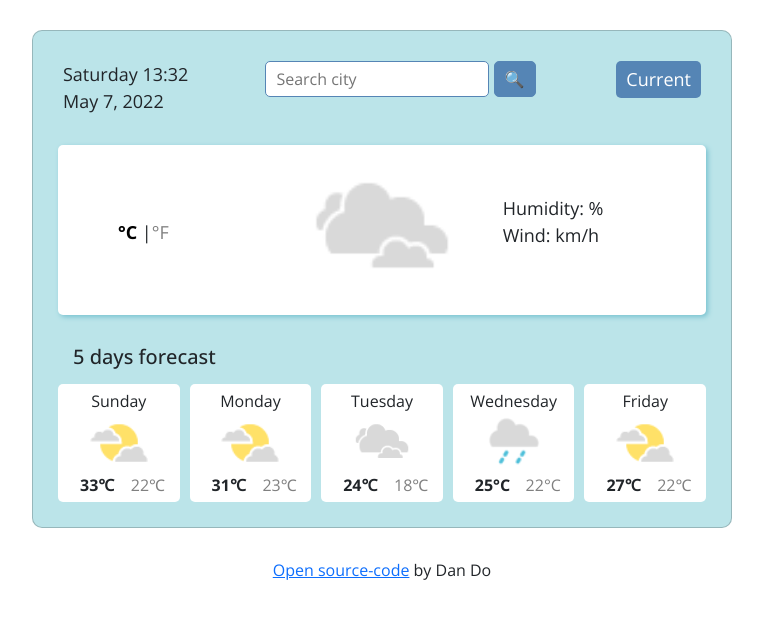
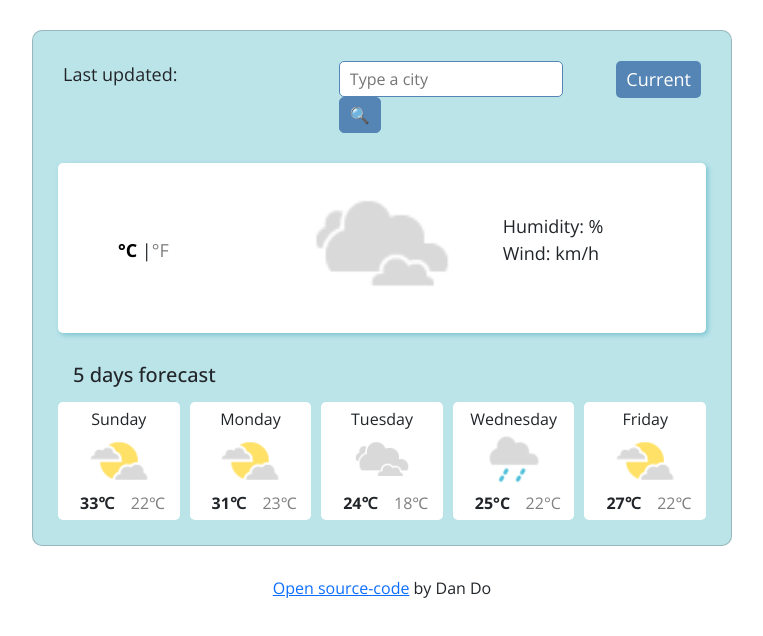
Before and after one commit to ninhdan164/weather_app_project, a plain HTML site: page index.html in a window 1280 px wide. Shown: the whole page, without its empty margins (258-1021 px from the left). Drawn offline with nearby package versions, Linux system fonts and the light colour scheme; no server answers.

Commit message:
update time

```diff
--- a/app.js
+++ b/app.js
@@ -1,17 +1,16 @@
 //show current time
-function formatDate(now) {
-  let days = [
-    "Sunday",
-    "Monday",
-    "Tuesday",
-    "Wednesday",
-    "Thursday",
-    "Friday",
-    "Saturday",
-  ];
+function formatDate(time) {
+  let now = new Date(time);
+  let days = ["Sun", "Mon", "Tue", "Wed", "Thu", "Fri", "Sat"];
   let day = days[now.getDay()];
   let hours = now.getHours();
+  if (hours < 10) {
+    hours = `0${hours}`;
+  }
   let minutes = now.getMinutes();
+  if (minutes < 10) {
+    minutes = `0${minutes}`;
+  }
   let date = now.getDate();
   let months = [
     "January",
@@ -29,15 +28,10 @@ function formatDate(now) {
   ];
   let month = months[now.getMonth()];
   let year = now.getFullYear();
-  return `${day} ${hours}:${minutes
-    .toString()
-    .padStart(2, "0")}<br />${month} ${date}, ${year}`;
+  return `${day} ${hours}:${minutes}<br />${month} ${date}, ${year}`;
 }
 
 let currentTime = new Date();
-
-let appDate = document.querySelector("#date");
-appDate.innerHTML = formatDate(currentTime);
 
 // weather API
 function getInformation(response) {
@@ -63,6 +57,8 @@ function getInformation(response) {
     "src",
     `http://openweathermap.org/img/wn/${response.data.weather[0].icon}@2x.png`
   );
+  let appDate = document.querySelector("#date");
+  appDate.innerHTML = formatDate(response.data.dt * 1000);
 }
 function getApi(city) {
   let apiKey = `245cfd044fd3ce558ead6cf2d614aba8`;
--- a/index.html
+++ b/index.html
@@ -26,19 +26,19 @@
       <div class="app-border">
         <header>
           <div class="row">
-            <div class="col-3" id="date"></div>
-            <div class="col-6 search">
+            <div class="col-5">Last updated: <span id="date"></span></div>
+            <div class="col-5 search">
               <form>
                 <input
                   class="input-city"
                   type="search"
-                  placeholder="Search city"
+                  placeholder="Type a city"
                   autocomplete="off"
                 />
                 <input type="submit" value="🔍" class="submit-button" />
               </form>
             </div>
-            <div class="col-3">
+            <div class="col-2">
               <button id="current-button">Current</button>
             </div>
           </div>
--- a/style.css
+++ b/style.css
@@ -127,7 +127,10 @@ main {
 .unactive:hover {
   text-decoration: underline;
 }
-
+/*#updated-time {
+  font-size: 18px;
+}
+*/
 #description {
   font-size: 18px;
 }
```
